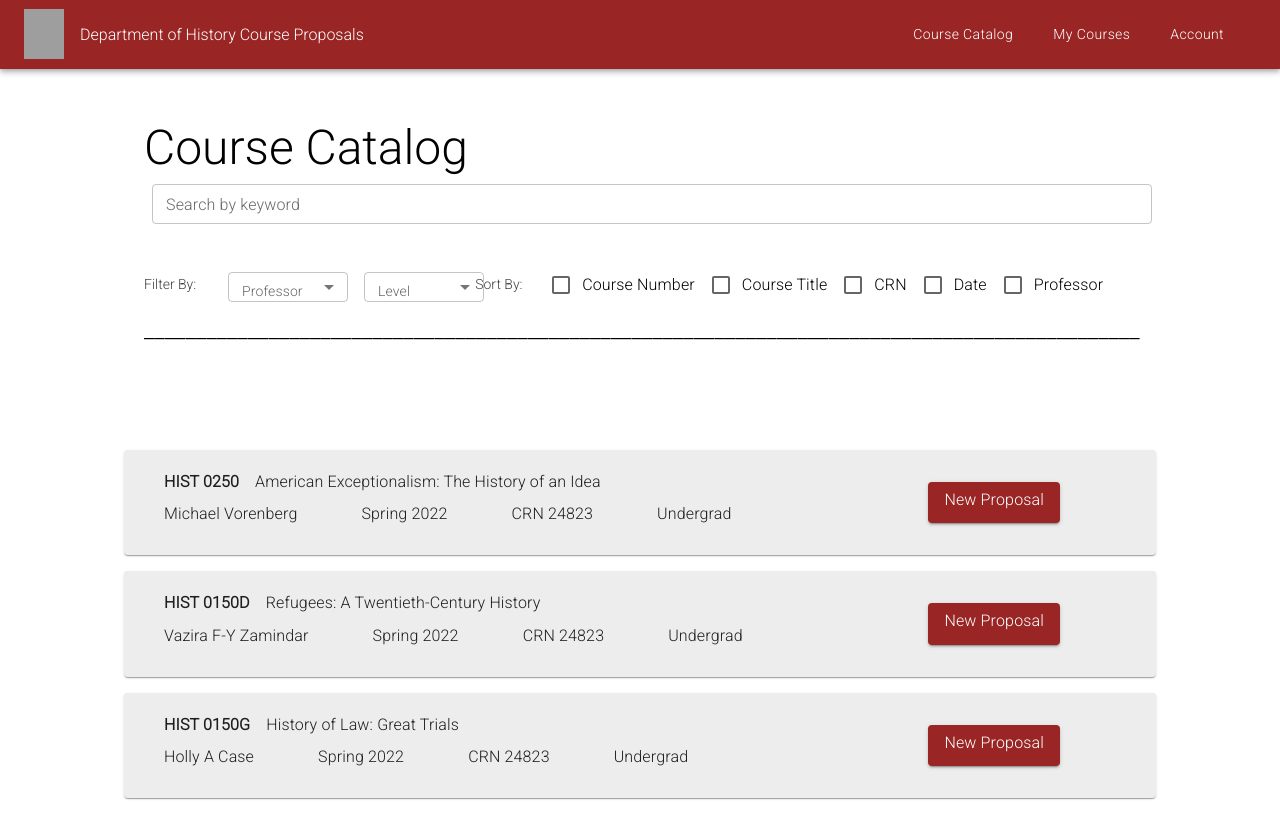
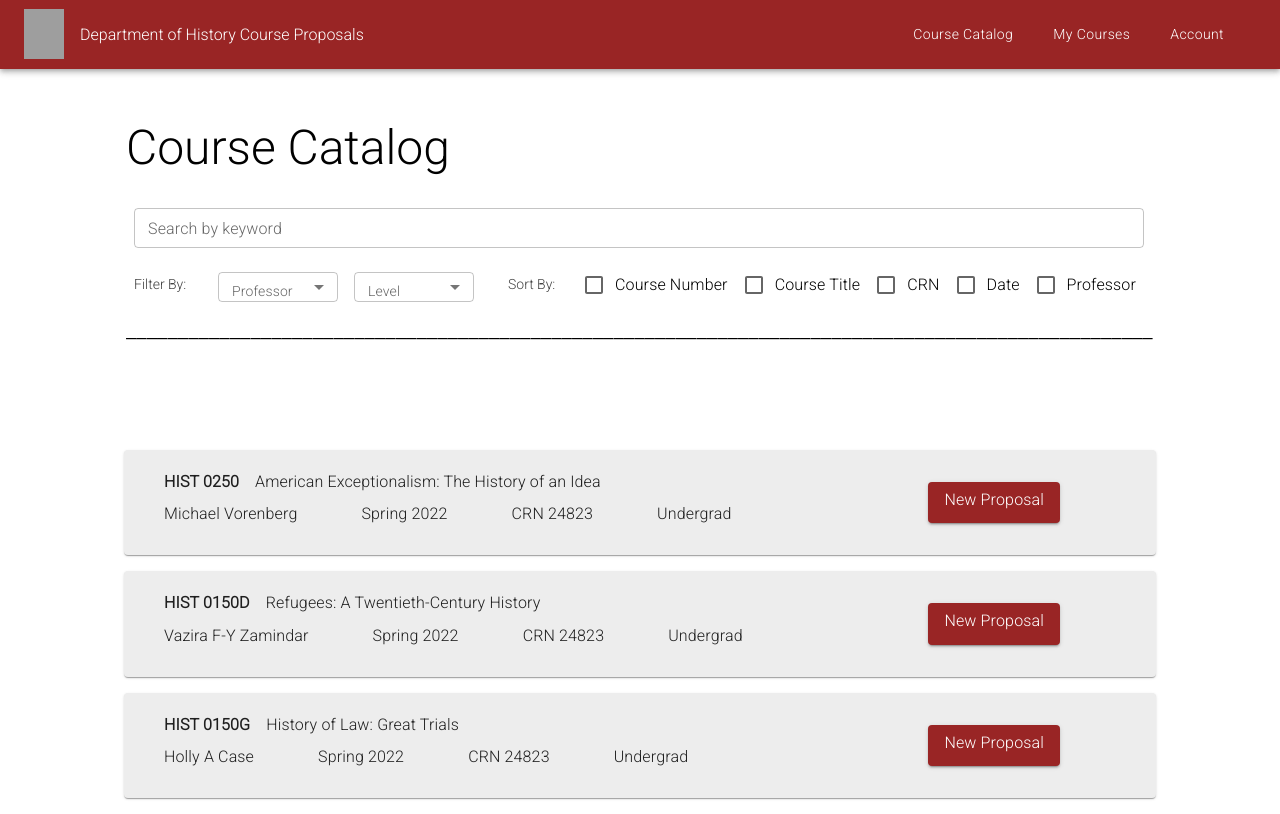
Before and after one commit to brownhistorydept/course-proposals-site, a React (Create React App) app in the folder client/: page /courses in a window 1280 px wide. Built offline with nearby package versions, Linux system fonts and the light colour scheme; grey boxes are pictures that could not be loaded.

Commit message:
aligning

```diff
--- a/client/src/components/CourseProposal.js
+++ b/client/src/components/CourseProposal.js
@@ -41,10 +41,9 @@ const ResponsiveAppBar = () => {
   };
 
   return (
-
     <div align='left'>
       <Box sx={{
-            margin: 'auto', marginTop: 4, width: 0.8, paddingLeft: 0, border:0
+            margin: 'auto', marginTop: 4, maxWidth:1060, paddingLeft: 0, border:0
           }}>
         <br/>
         <Box
@@ -59,13 +58,13 @@ const ResponsiveAppBar = () => {
           </Typography>
           <SearchBar/>
         </Box>
-        <Box sx={{ display: 'flex', width: 1, marginTop: 3, p: 0, border: '0px solid'}}>
+        <Box sx={{ display: 'flex', width: 1, marginTop: 3, marginLeft:1, p: 0, border: '0px solid'}}>
           <Box sx={{display: 'grid', width: 0.3, border: '0px solid', flexGrow: 1, gridTemplateColumns: 'repeat(10, 1fr)'}}>
               <Item>Filter By:</Item>
               <FilterDropdown/>
               <FilterDropdown2/>
           </Box>
-          <Box sx={{ display: 'flex', marginLeft:3, width: 1, gap: 0, border: '0px solid', flexGrow: 1, gridTemplateColumns: 'repeat(10, 1fr)' }}>
+          <Box sx={{ display: 'flex', marginLeft:7, width: 1, gap: 0, border: '0px solid', flexGrow: 1, gridTemplateColumns: 'repeat(10, 1fr)' }}>
               <Item>Sort By:</Item>
               <Filters/>
           </Box>
@@ -78,7 +77,7 @@ const ResponsiveAppBar = () => {
             paddingLeft: 2,
           }}>
           <Typography variant="h5">
-              ________________________________________________________________________________________________
+              ___________________________________________________________________________________________________
           </Typography>
         </Box>
       </Box>
--- a/client/src/components/SearchBar.js
+++ b/client/src/components/SearchBar.js
@@ -7,7 +7,7 @@ export default function TextFieldSizes() {
     <Box
       component="form"
       sx={{
-        '& .MuiTextField-root': { m: 1, width: '25ch' },
+        '& .MuiTextField-root': { m: 1, marginTop: 4, width: '25ch' },
       }}
       noValidate
       autoComplete="off"
@@ -17,7 +17,7 @@ export default function TextFieldSizes() {
           label="Search by keyword"
           id="outlined-size-small"
           size="small"
-          style = {{width: 1000}}
+          style = {{width: 1010}}
         />
         <br/>
       </div>
```
